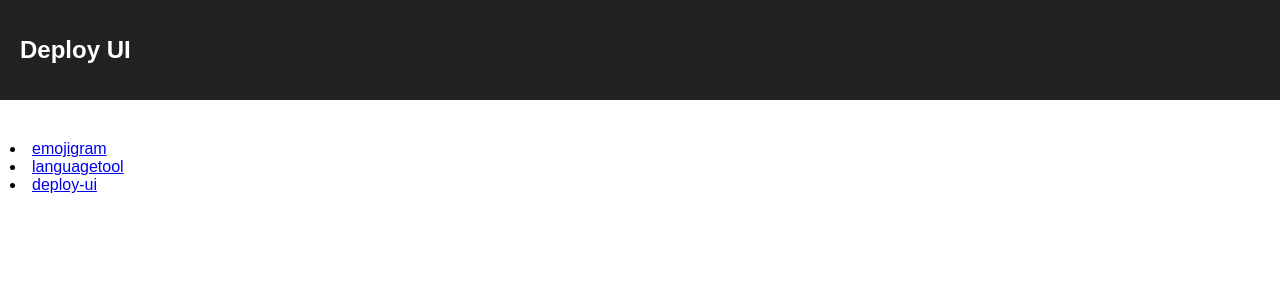
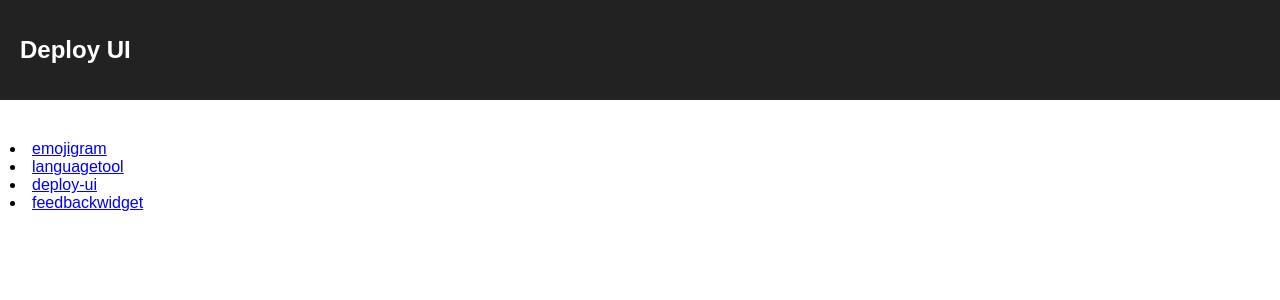
Before and after one commit to miracle2k/deploy-ui, a React (Create React App) app in the folder client/: page / in a window 1280 px wide. Shown: the top 300 px of the page. Built offline with nearby package versions, Linux system fonts and the light colour scheme.

Commit message:
Show all groups on the index page.

```diff
--- a/client/public/index.html
+++ b/client/public/index.html
@@ -8,7 +8,6 @@
       manifest.json provides metadata used when your web app is added to the
       homescreen on Android. See https://developers.google.com/web/fundamentals/engage-and-retain/web-app-manifest/
     -->
-    <link rel="manifest" href="%PUBLIC_URL%/manifest.json">
     <link rel="shortcut icon" href="%PUBLIC_URL%/favicon.ico">
     <!--
       Notice the use of %PUBLIC_URL% in the tags above.
--- a/client/src/pages/DeploymentGroup.tsx
+++ b/client/src/pages/DeploymentGroup.tsx
@@ -1,7 +1,7 @@
 import React from "react";
 import {Deployment} from "../Deployment";
 
-const GROUPS: {[key: string]: string[]} = {
+export const GROUPS: {[key: string]: string[]} = {
   'emojigram': [
       'emojigram/emojigram'
   ],
--- a/client/src/pages/Index.tsx
+++ b/client/src/pages/Index.tsx
@@ -1,11 +1,13 @@
 import React from "react";
 import {Link} from "react-router-dom";
+import {GROUPS} from './DeploymentGroup';
+
 
 export function Index(props: any) {
   return <div>
     {
-      ['emojigram', 'languagetool', 'deploy-ui'].map(name => {
-        return <li><Link to={`/group/${name}`}>{name}</Link></li>
+      Object.keys(GROUPS).map(name => {
+        return <li key={name}><Link to={`/group/${name}`}>{name}</Link></li>
       })
     }
   </div>
```
Also changed, not shown: client/public/manifest.json (deleted).
